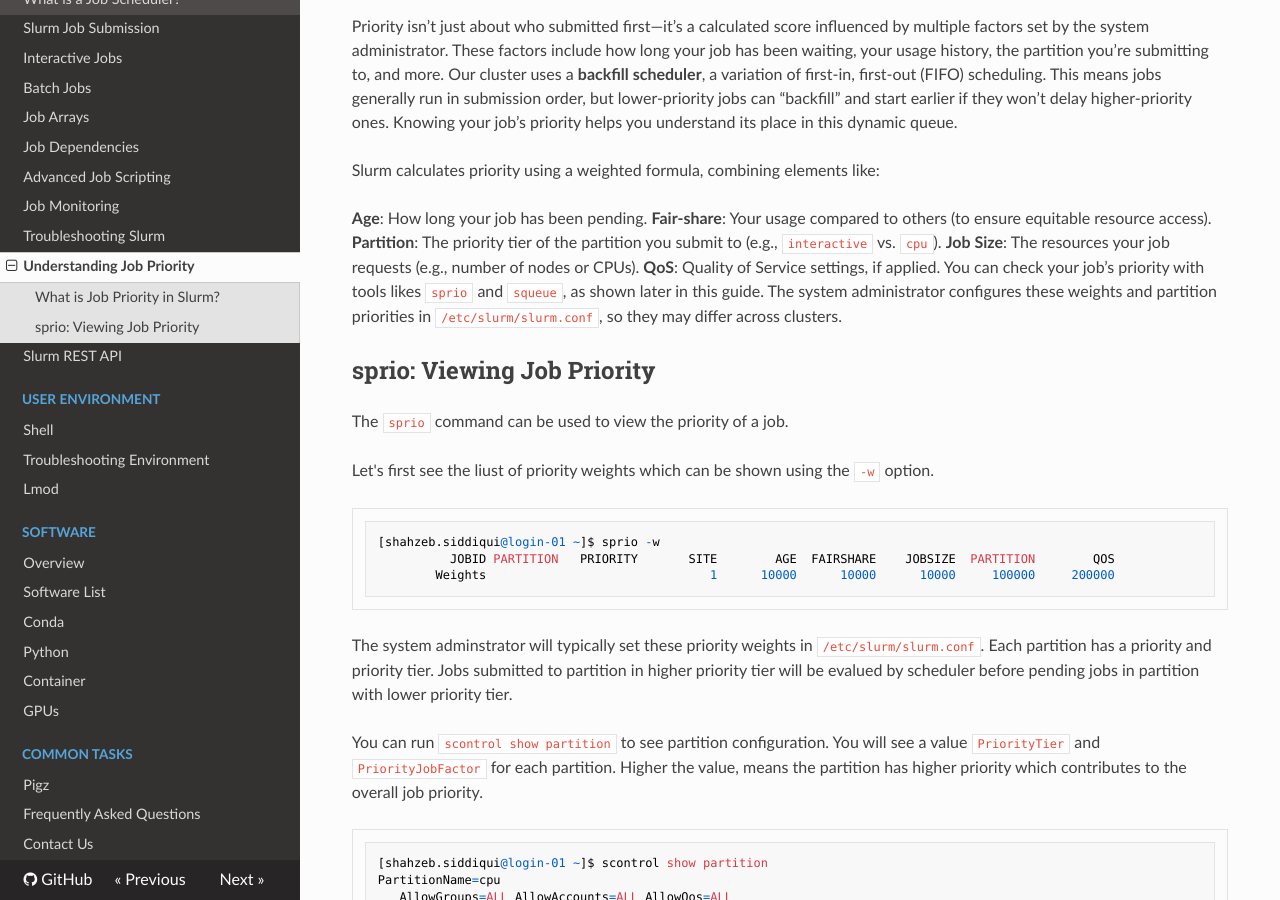
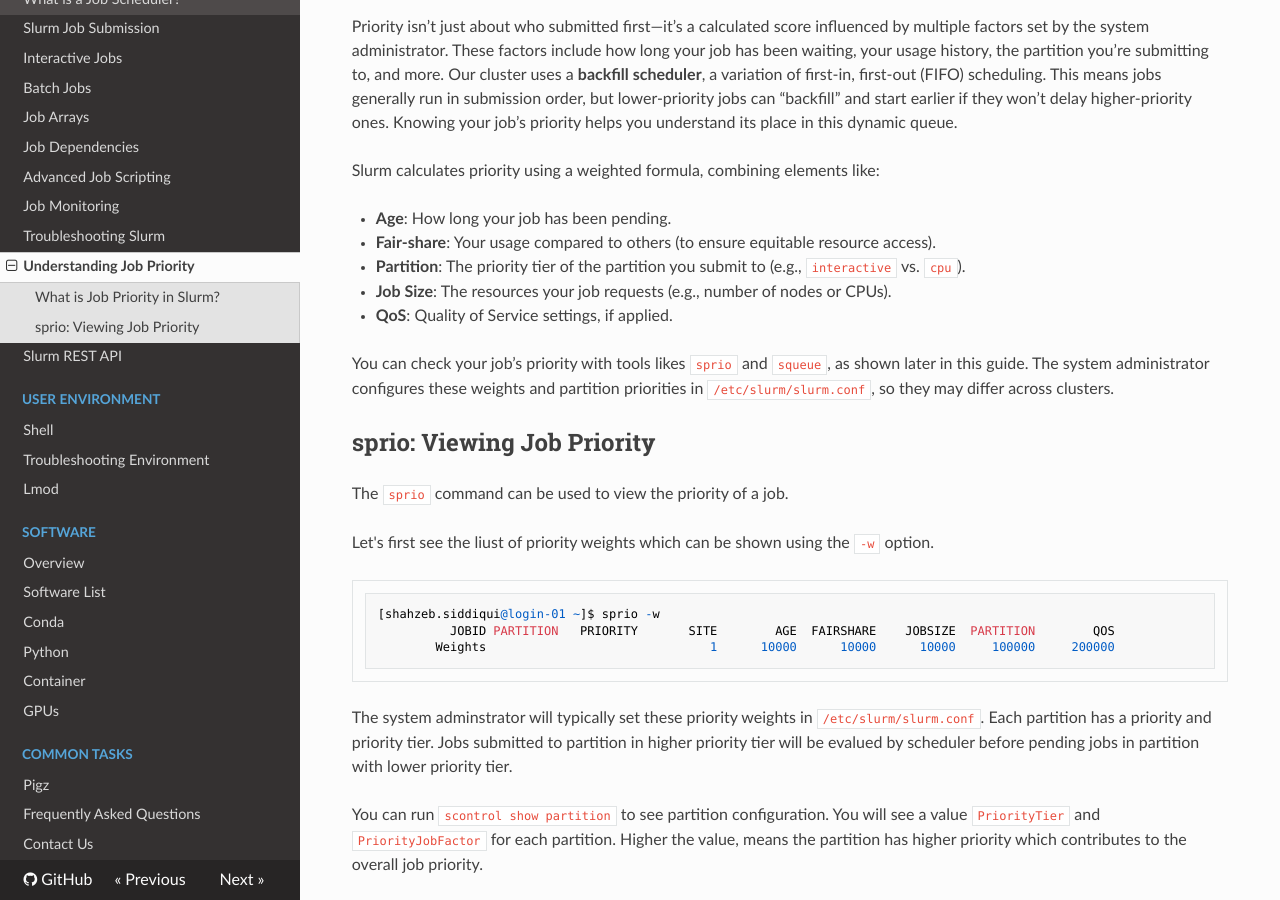
Before and after one commit to biohub-hpc/hpcuserguide, an MkDocs documentation site: the page built from docs/working_with_slurm/job_priority.md, in a window 1280 px wide and 900 px high, scrolled down 345 px. Built offline with MkDocs 1.6.1, drawn with Linux system fonts in a browser that asks for light colours; nearby versions of some CDN libraries.

Commit message:
add bullet points to fix format issue

```diff
--- a/docs/working_with_slurm/job_priority.md
+++ b/docs/working_with_slurm/job_priority.md
@@ -20,11 +20,12 @@ Knowing your job’s priority helps you understand its place in this dynamic que
 
 Slurm calculates priority using a weighted formula, combining elements like:
 
-**Age**: How long your job has been pending.
-**Fair-share**: Your usage compared to others (to ensure equitable resource access).
-**Partition**: The priority tier of the partition you submit to (e.g., `interactive` vs. `cpu`).
-**Job Size**: The resources your job requests (e.g., number of nodes or CPUs).
-**QoS**: Quality of Service settings, if applied.
+- **Age**: How long your job has been pending.
+- **Fair-share**: Your usage compared to others (to ensure equitable resource access).
+- **Partition**: The priority tier of the partition you submit to (e.g., `interactive` vs. `cpu`).
+- **Job Size**: The resources your job requests (e.g., number of nodes or CPUs).
+- **QoS**: Quality of Service settings, if applied.
+
 You can check your job’s priority with tools likes `sprio` and `squeue`, as shown later in this guide.
 The system administrator configures these weights and partition priorities in
 `/etc/slurm/slurm.conf`, so they may differ across clusters.
```
